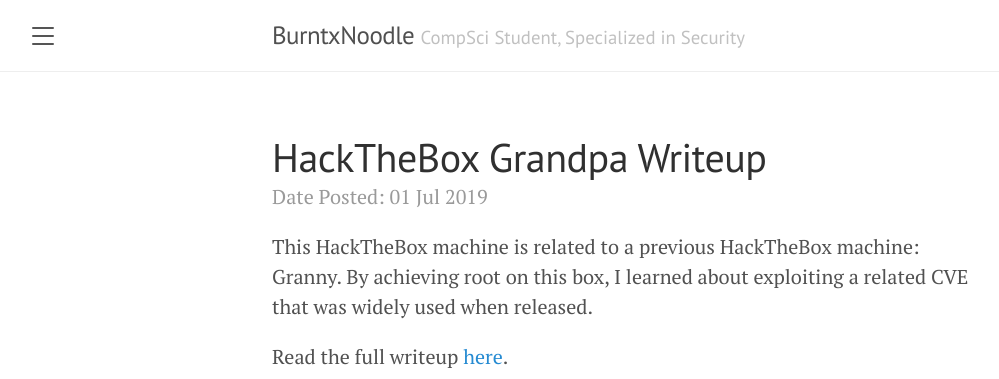
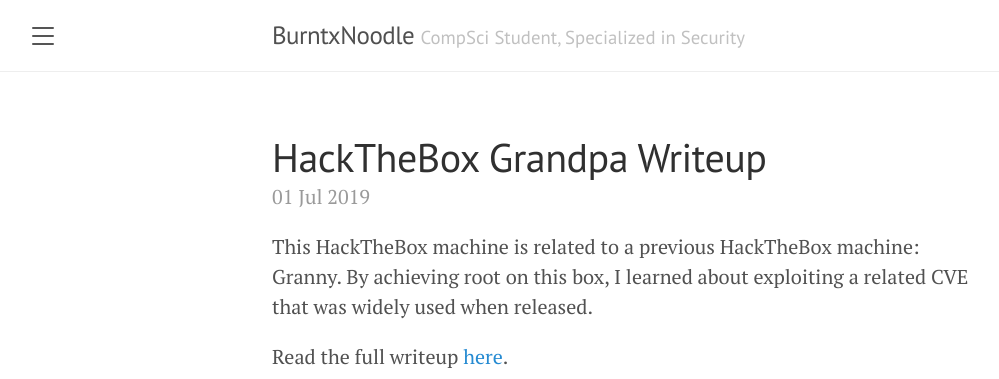
Before and after one commit to BurntxNoodle/blog, a Jekyll site: the page built from _posts/2019-07-01-HTB-Grandpa.md, in a window 1280 px wide. Shown: the top 379 px of the page, without its empty margins (8-1007 px from the left). Built offline with Jekyll 4.4.1, drawn with Linux system fonts in a browser that asks for light colours.

Commit message:
Update post.html

```diff
--- a/_layouts/post.html
+++ b/_layouts/post.html
@@ -4,7 +4,7 @@
 
 <div class="post">
   <h1 class="post-title">{{ page.title }}</h1>
-  <span class="post-date">Date Posted: {{ page.date | date_to_string }}</span>
+  <span class="post-date">{{ page.date | date_to_string }}</span>
   {{ content }}
 </div>
 
```
